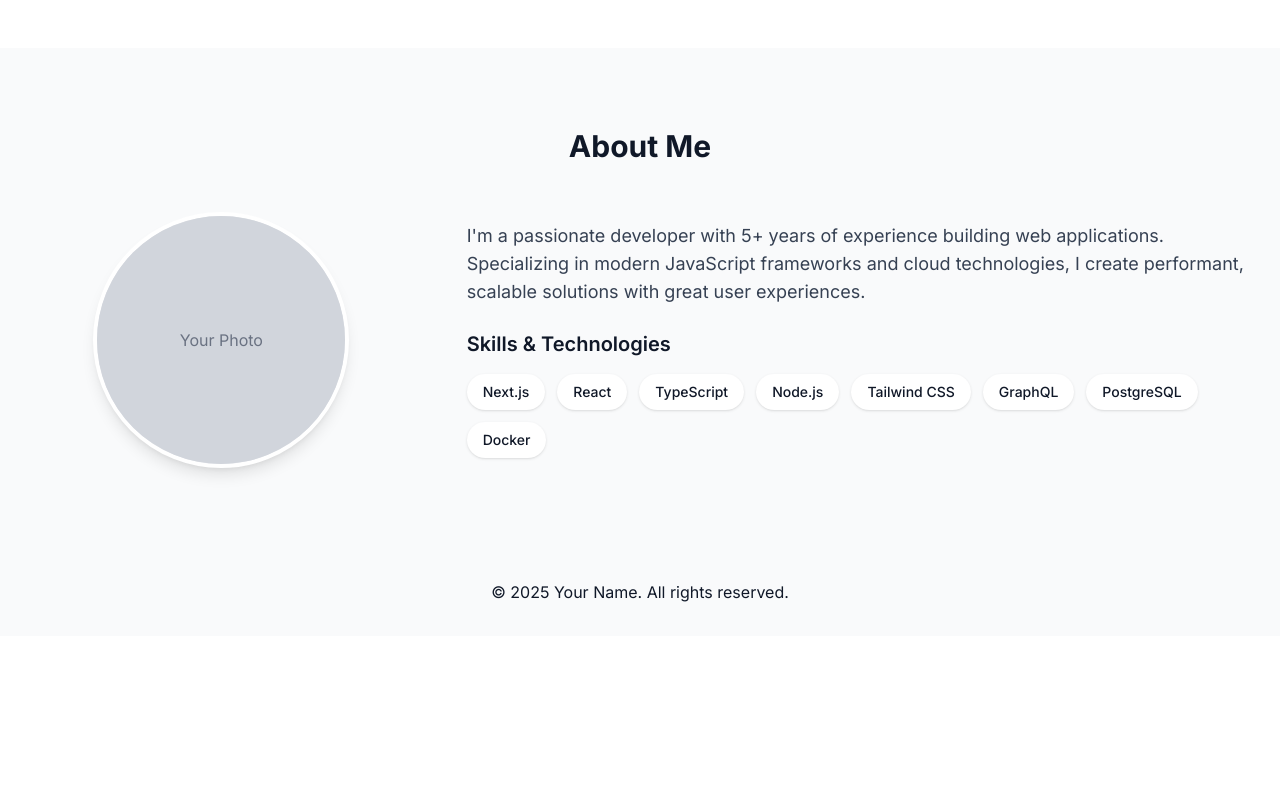
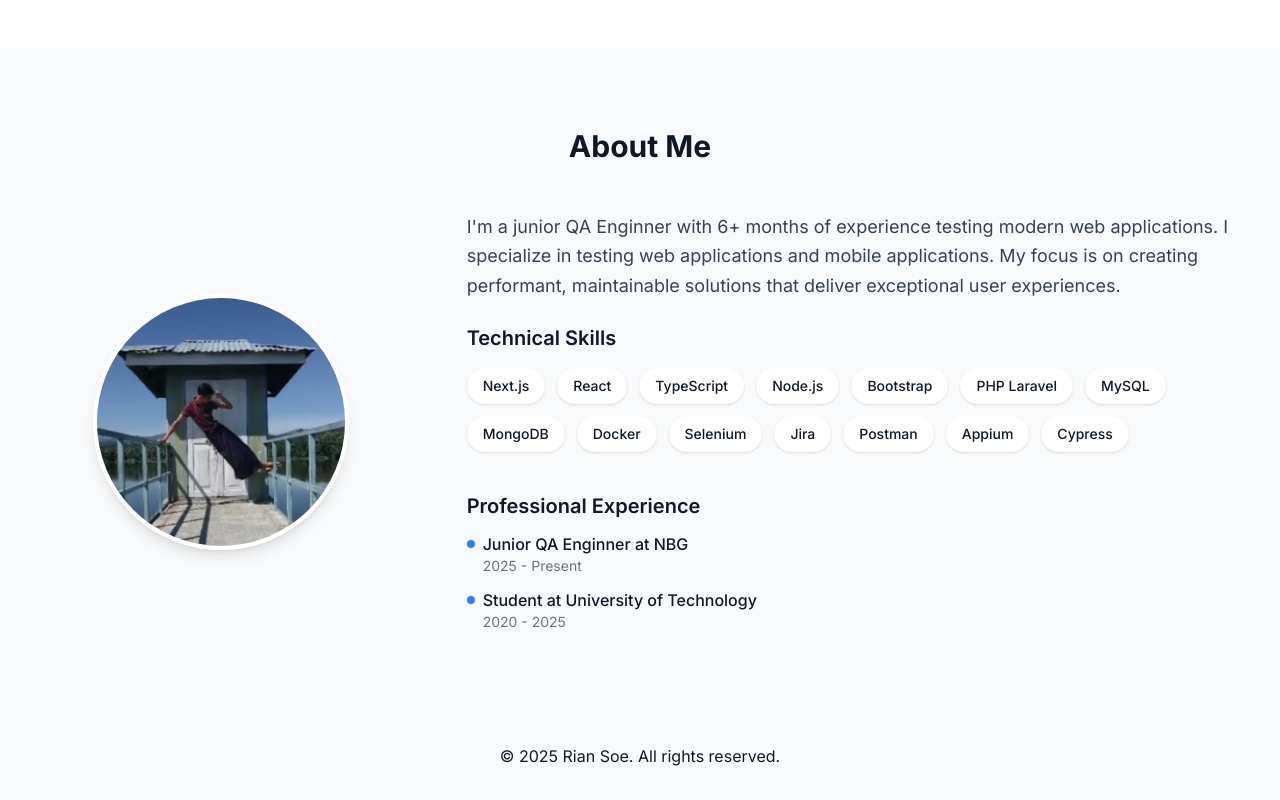
Before and after one commit to rian-soe/t3_project_1, a Next.js app: page / in a window 1280 px wide. Shown: the part 752-1552 px from the top of the page. Before the commit the page ends 1388 px from the top, so only its background shows below. Built offline with nearby package versions, Linux system fonts and the light colour scheme.

Commit message:
modify images and text

```diff
--- a/src/components/Layout.tsx
+++ b/src/components/Layout.tsx
@@ -12,13 +12,13 @@ export default function Layout({ children, title = '' }: LayoutProps) {
   return (
     <>
       <Head>
-        <title>{title ? `${title} | Your Name` : 'Your Name'}</title>
+        <title>{title ? `${title} | Rian Soe` : 'Rian Soe'}</title>
         <meta name="viewport" content="width=device-width, initial-scale=1" />
       </Head>
       <Navbar />
       <main>{children}</main>
       <footer className="bg-gray-50 py-8 text-center">
-        © {new Date().getFullYear()} Your Name. All rights reserved.
+        © {new Date().getFullYear()} Rian Soe. All rights reserved.
       </footer>
     </>
   );
--- a/src/components/Navber.tsx
+++ b/src/components/Navber.tsx
@@ -25,10 +25,14 @@ const Navbar = () => {
     <header className={`fixed w-full z-50 transition-all ${isScrolled ? 'bg-white/90 backdrop-blur-sm shadow-sm' : 'bg-white/80'}`}>
       <nav className="container mx-auto px-6 py-4">
         <div className="flex justify-between items-center">
-          <Link href="/" className="text-xl font-bold text-gray-800 hover:text-blue-600 transition-colors">
-            Rian Soe
+        <Link href="/" className="text-xl font-bold text-gray-800 hover:text-blue-600 transition-colors">
+            {/* Replace the text "Rian Soe" with your image logo */}
+            <img
+              src="/images/RianSoe.png" // Replace with the actual URL of your logo image
+              alt="Rian Soe Logo"
+              className="h-10 md:h-10" // Adjust height as needed with Tailwind CSS classes
+            />
           </Link>
-
           <div className="hidden md:flex space-x-8">
             {navItems.map((item) => (
               <Link
--- a/src/components/sections/About.tsx
+++ b/src/components/sections/About.tsx
@@ -1,7 +1,10 @@
+import Image from 'next/image';
+
 export default function About() {
   const skills = [
     'Next.js', 'React', 'TypeScript', 'Node.js',
-      'Tailwind CSS', 'GraphQL', 'PostgreSQL', 'Docker'
+    'Bootstrap', 'PHP Laravel', 'MySQL', 'MongoDB', 'Docker',
+    'Selenium', 'Jira', 'Postman', 'Appium', 'Cypress'
   ];
 
   return (
@@ -10,34 +13,63 @@ export default function About() {
         <h2 className="text-3xl font-bold mb-12 text-center">About Me</h2>
 
         <div className="flex flex-col md:flex-row gap-12 items-center">
+        {/* Single Image Implementation */}
         <div className="md:w-1/3 flex justify-center">
-              <div className="w-64 h-64 rounded-full bg-gray-200 overflow-hidden border-4 border-white shadow-lg">
-                {/* Replace with your actual image */}
-                <div className="w-full h-full bg-gray-300 flex items-center justify-center">
-                  <span className="text-gray-500">Your Photo</span>
-                </div>
+            <div className="w-64 h-64 rounded-full overflow-hidden border-4 border-white shadow-lg relative">
+              <Image
+                src="/images/my_cool_photo.png"
+                alt="Rian Soe - QA Engineer"
+                width={256}
+                height={256}
+                quality={100}
+                className="object-cover w-full h-full"
+                priority
+                unoptimized={process.env.NODE_ENV === 'development'} // Optimized in production
+              />
             </div>
           </div>
 
           <div className="md:w-2/3 space-y-6">
-              <p className="text-lg text-gray-700">
-                I&apos;m a passionate developer with 5+ years of experience building web applications.
-                Specializing in modern JavaScript frameworks and cloud technologies, I create
-                performant, scalable solutions with great user experiences.
+            <p className="text-lg text-gray-700 leading-relaxed">
+              I&apos;m a junior QA Enginner with 6+ months of experience testing
+              modern web applications. I specialize in testing web applications
+              and mobile applications. My focus is on creating performant, maintainable
+              solutions that deliver exceptional user experiences.
             </p>
 
             <div>
-                <h3 className="text-xl font-semibold mb-4">Skills & Technologies</h3>
+              <h3 className="text-xl font-semibold mb-4">Technical Skills</h3>
               <div className="flex flex-wrap gap-3">
                 {skills.map((skill) => (
                   <span
                     key={skill}
-                      className="bg-white px-4 py-2 rounded-full shadow-sm text-sm font-medium"
+                    className="bg-white px-4 py-2 rounded-full shadow-sm text-sm font-medium hover:bg-blue-50 hover:text-blue-600 transition-colors"
                   >
                     {skill}
                   </span>
                 ))}
               </div>
+            </div>
+
+            {/* Optional: Add experience timeline */}
+            <div className="pt-4">
+              <h3 className="text-xl font-semibold mb-3">Professional Experience</h3>
+              <ul className="space-y-3">
+                <li className="flex items-start">
+                  <span className="inline-block w-2 h-2 mt-2 mr-2 bg-blue-500 rounded-full"></span>
+                  <div>
+                    <h4 className="font-medium">Junior QA Enginner at NBG</h4>
+                    <p className="text-sm text-gray-500">2025 - Present</p>
+                  </div>
+                </li>
+                <li className="flex items-start">
+                  <span className="inline-block w-2 h-2 mt-2 mr-2 bg-blue-500 rounded-full"></span>
+                  <div>
+                    <h4 className="font-medium">Student at University of Technology</h4>
+                    <p className="text-sm text-gray-500">2020 - 2025</p>
+                  </div>
+                </li>
+              </ul>
             </div>
           </div>
         </div>
--- a/src/components/sections/Hero.tsx
+++ b/src/components/sections/Hero.tsx
@@ -12,8 +12,8 @@ export default function Hero() {
             Web Developer & QA Engineer
           </h2>
           <p className="text-lg md:text-xl max-w-2xl mx-auto md:mx-0 mb-8 text-gray-700">
-            Brief introduction about yourself and what you do. Highlight your expertise and what makes you unique.
-          </p>
+             With a dual focus on web development and quality assurance, I oversee the entire lifecycle of web projects, from concept to deployment. My goal is to create impactful and resilient digital products, ensuring they not only function beautifully but also stand up to rigorous testing.
+        </p>
           <div className="flex flex-wrap gap-4 justify-center md:justify-start">
             <Link
               href="#contact"
```
Also changed, not shown: tsconfig.json (+9 -3 lines), public/images/RianSoe.png (added), public/images/my_cool_photo.png (added). Lines whose indentation alone changed are shown as unchanged.
